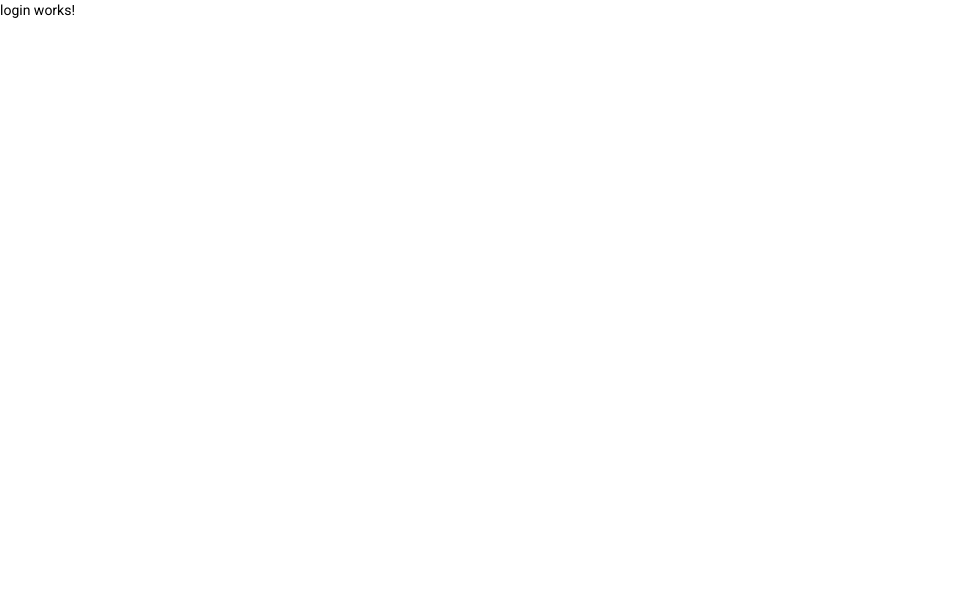
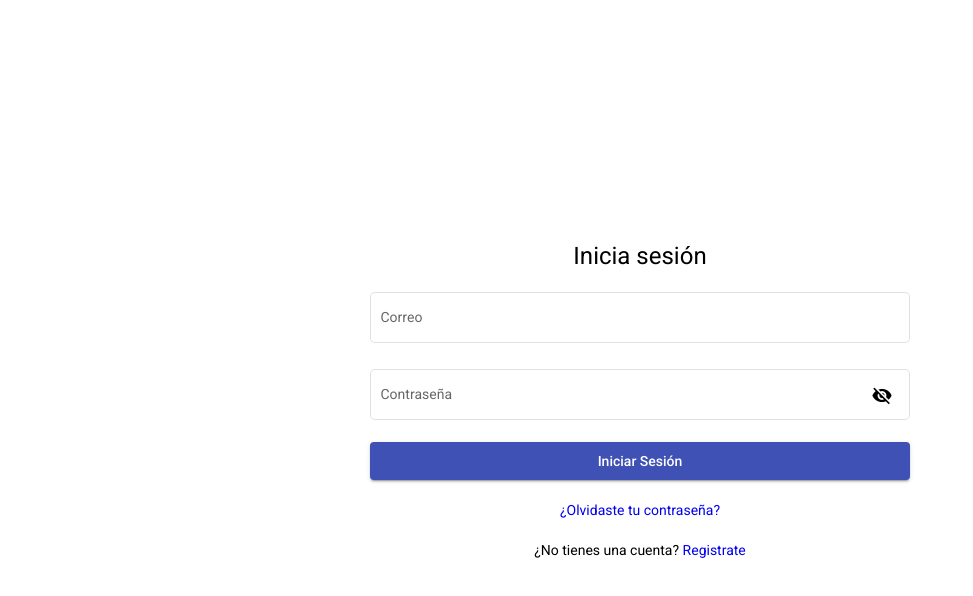
Before and after one commit to baronrafael/robotec-crud, an Angular app in the folder robotec-app/: page /#/auth/login in a window 1280 px wide. Shown: the top 596 px of the page, without its empty margins (0-973 px from the left). Built offline with nearby package versions, Linux system fonts and the light colour scheme.

Commit message:
app: working on the login component

```diff
--- a/robotec-app/src/app/auth/auth.module.ts
+++ b/robotec-app/src/app/auth/auth.module.ts
@@ -1,6 +1,6 @@
 import { NgModule } from '@angular/core';
 import { CommonModule } from '@angular/common';
-
+import { SharedModule } from '../shared/shared.module';
 import { AuthRoutingModule } from './auth-routing.module';
 import { LoginComponent } from './login/login.component';
 
@@ -9,6 +9,7 @@ import { LoginComponent } from './login/login.component';
   declarations: [LoginComponent],
   imports: [
     CommonModule,
+    SharedModule,
     AuthRoutingModule
   ]
 })
--- a/robotec-app/src/app/auth/login/login.component.html
+++ b/robotec-app/src/app/auth/login/login.component.html
@@ -1 +1,19 @@
-<p>login works!</p>
+<div fxFill fxLayout="column" fxLayoutAlign="center center">
+    <h1>Inicia sesión</h1>
+    <mat-form-field appearance="outline">
+        <mat-label>Correo</mat-label>
+        <input matInput>
+    </mat-form-field>
+    <mat-form-field appearance="outline">
+        <mat-label>Contraseña</mat-label>
+        <input [type]="hidePassword ? 'password' : 'text'" matInput>
+        <button type="button" mat-icon-button matSuffix (click)="hidePassword = !hidePassword" [attr.aria-label]="'Hide password'" [attr.aria-pressed]="hidePassword">
+          <mat-icon>{{hidePassword ? 'visibility_off' : 'visibility'}}</mat-icon>
+        </button>
+    </mat-form-field>
+    <button (click)="handleLogin()" color="primary" class="login-btn" mat-raised-button>
+        <span>Iniciar Sesión</span>
+    </button>
+    <a class="mt-20 second-btn" routerLink="/auth/forgot-password">¿Olvidaste tu contraseña?</a>
+    <span class="mt-20">¿No tienes una cuenta? <a class="second-btn" routerLink="/auth/signup">Registrate</a></span>
+</div>
--- a/robotec-app/src/app/auth/login/login.component.scss
+++ b/robotec-app/src/app/auth/login/login.component.scss
@@ -0,0 +1,13 @@
+mat-form-field.mat-form-field, .login-btn {
+    max-width: 540px;
+    width: 90%;
+}
+
+.second-btn{
+    text-decoration: none;
+}
+
+.second-btn:hover{
+    text-decoration: underline;
+    color: rgb(113, 113, 255);
+}
--- a/robotec-app/src/app/auth/login/login.component.ts
+++ b/robotec-app/src/app/auth/login/login.component.ts
@@ -7,9 +7,16 @@ import { Component, OnInit } from '@angular/core';
 })
 export class LoginComponent implements OnInit {
 
+  hidePassword = true;
+
   constructor() { }
 
   ngOnInit(): void {
   }
 
+  handleLogin(){
+    console.log("Go to dashboard in here!")
+    //this.router.navigate(['pages']);
+  }
+
 }
--- a/robotec-app/src/styles.scss
+++ b/robotec-app/src/styles.scss
@@ -2,3 +2,21 @@
 
 html, body { height: 100%; }
 body { margin: 0; font-family: Roboto, "Helvetica Neue", sans-serif; }
+
+.header { flex: 0 0 auto; }
+.content { flex: 1 1 auto; overflow-y: auto; }
+.footer { flex: 0 0 auto; }
+
+.width-100 { width: 100%; }
+
+.text-center { text-align: center !important; }
+
+.ml--15 { margin-left: -15px !important; }
+.mr--15 { margin-right: -15px !important; }
+.mt--20 { margin-top: -20px; }
+.mt-20 { margin-top: 20px; }
+.mb-20 { margin-bottom: 20px; }
+
+.spacer { flex: 1 1 auto; }
+.btn-none { width: 40px; height: 40px; }
+.rotate-180 { transform: rotate(180deg); }
```
